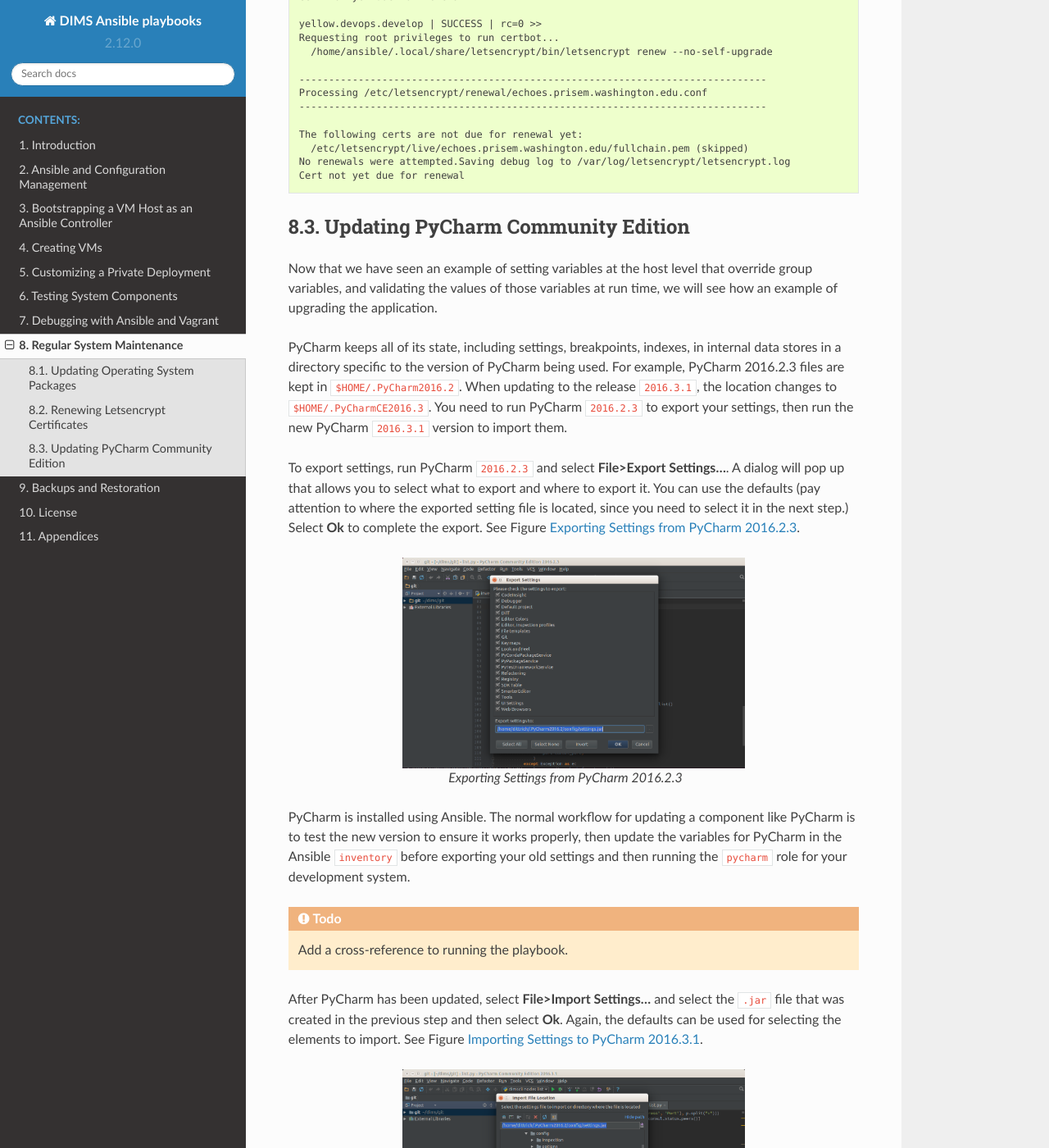
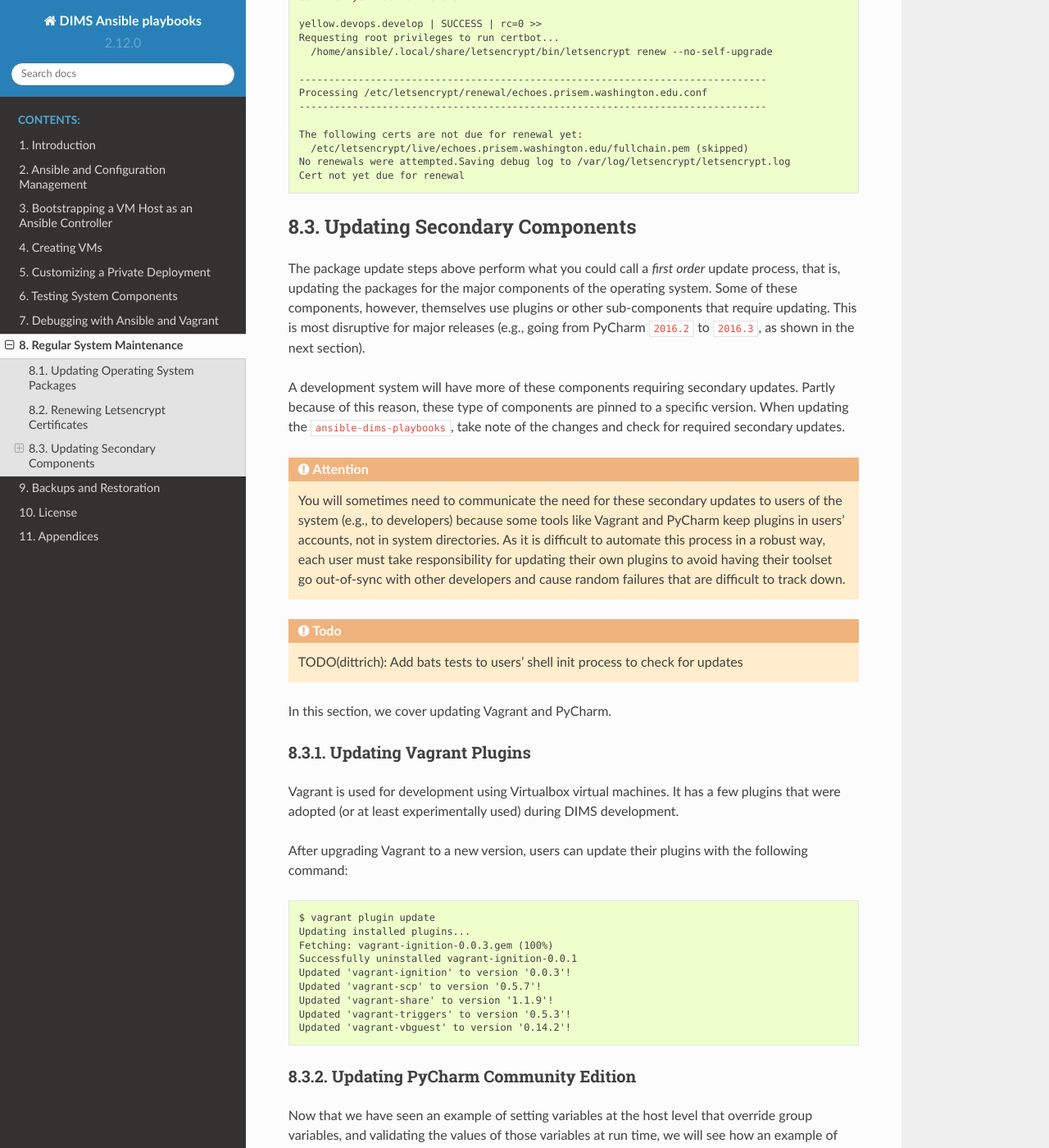
Before and after one commit to uw-dims/ansible-dims-playbooks, a Sphinx documentation site: the page built from docs/source/maintenance.rst, in a window 1280 px wide and 1400 px high, scrolled down 5755 px. Shown: the whole window at 82% size. Built offline with Sphinx 7.4.7 and the Read the Docs theme 2.0.0, drawn with Linux system fonts in a browser that asks for light colours.

Commit message:
Reorganize updating apps to include Vagrant plugins

```diff
--- a/docs/source/maintenance.rst
+++ b/docs/source/maintenance.rst
@@ -365,11 +365,75 @@
 
 ..
 
+.. _updating_secondary:
+
+Updating Secondary Components
+-----------------------------
+
+The package update steps above perform what you could call a
+*first order* update process, that is, updating the packages for
+the major components of the operating system. Some of these components,
+however, themselves use plugins or other sub-components that require
+updating. This is most disruptive for major releases (e.g., going
+from PyCharm ``2016.2`` to ``2016.3``, as shown in the next section).
+
+A development system will have more of these components requiring
+secondary updates. Partly because of this reason, these type of
+components are pinned to a specific version. When updating the
+``ansible-dims-playbooks``, take note of the changes and check
+for required secondary updates.
+
+.. attention::
+
+    You will sometimes need to communicate the need for these secondary
+    updates to users of the system (e.g., to developers) because some
+    tools like Vagrant and PyCharm keep plugins in users' accounts,
+    not in system directories.  As it is difficult to automate this
+    process in a robust way, each user must take responsibility for
+    updating their own plugins to avoid having their toolset go
+    out-of-sync with other developers and cause random failures
+    that are difficult to track down.
+
+..
+
+.. todo::
+
+   TODO(dittrich): Add bats tests to users' shell init process to check for updates
+
+..
+
+In this section, we cover updating Vagrant and PyCharm.
+
+.. _updating_vagrant:
+
+Updating Vagrant Plugins
+~~~~~~~~~~~~~~~~~~~~~~~~
+
+Vagrant is used for development using Virtualbox virtual
+machines. It has a few plugins that were adopted (or at
+least experimentally used) during DIMS development.
+
+After upgrading Vagrant to a new version, users can update
+their plugins with the following command:
+
+.. code-block:: none
+
+    $ vagrant plugin update
+    Updating installed plugins...
+    Fetching: vagrant-ignition-0.0.3.gem (100%)
+    Successfully uninstalled vagrant-ignition-0.0.1
+    Updated 'vagrant-ignition' to version '0.0.3'!
+    Updated 'vagrant-scp' to version '0.5.7'!
+    Updated 'vagrant-share' to version '1.1.9'!
+    Updated 'vagrant-triggers' to version '0.5.3'!
+    Updated 'vagrant-vbguest' to version '0.14.2'!
+
+..
 
 .. _updatingpycharm:
 
 Updating PyCharm Community Edition
-----------------------------------
+~~~~~~~~~~~~~~~~~~~~~~~~~~~~~~~~~~
 
 Now that we have seen an example of setting variables at the host level
 that override group variables, and validating the values of those variables
```
